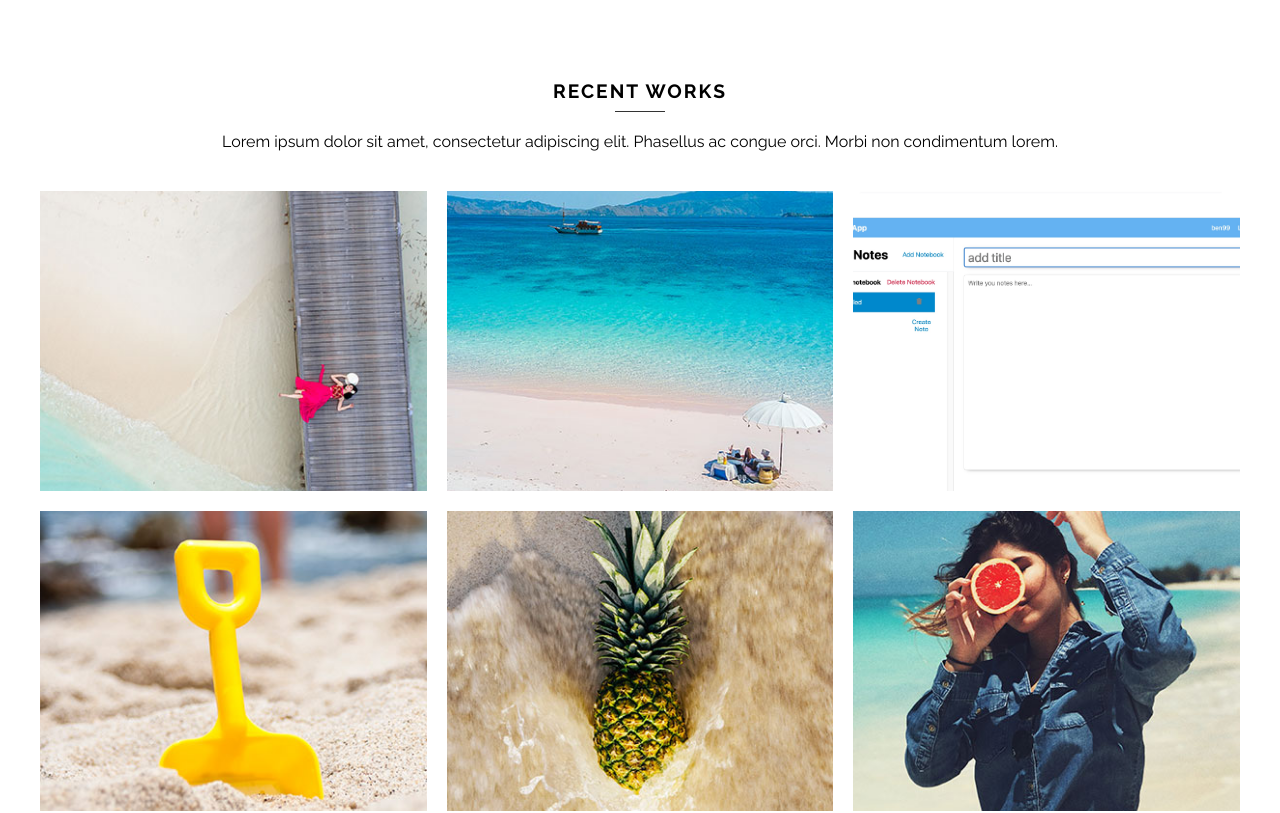
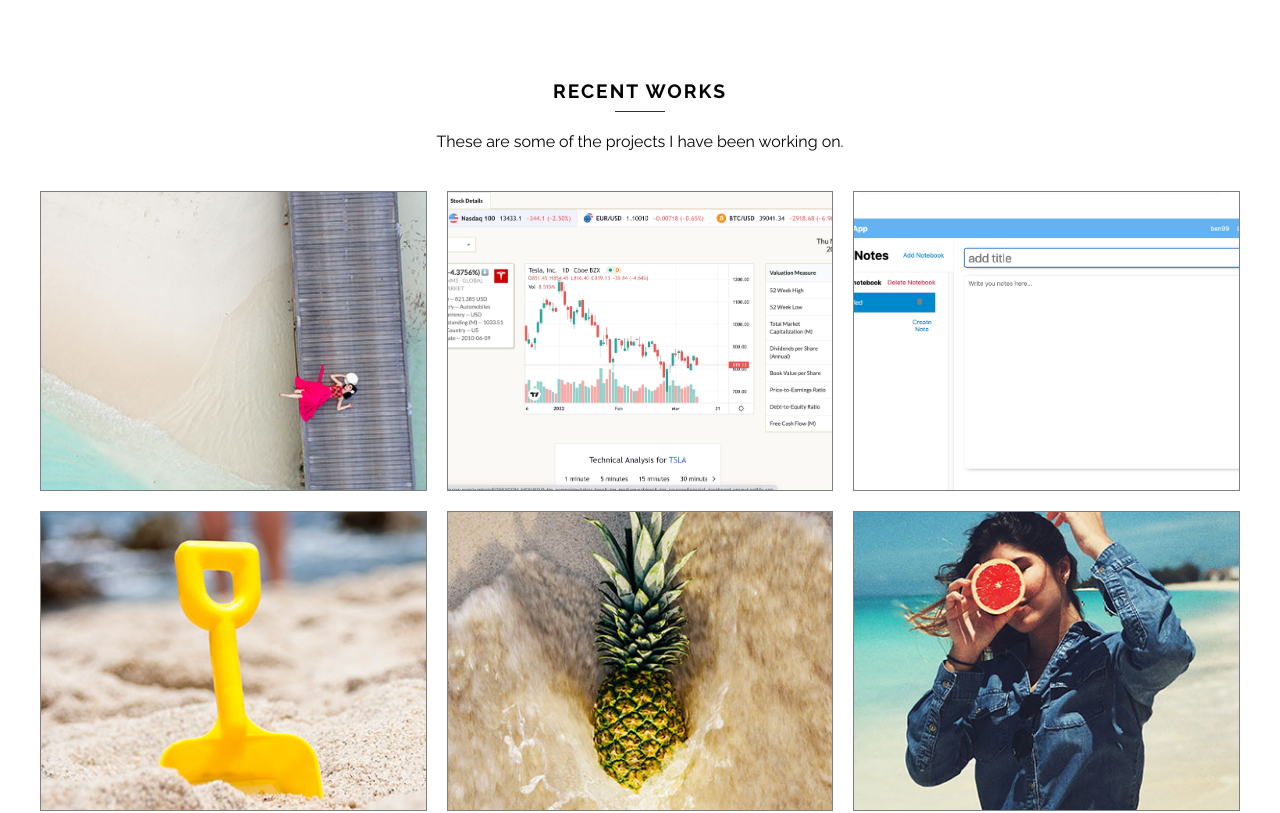
Before and after one commit to BenjacksonSE/portfolio, a React (Create React App) app: page / in a window 1280 px wide. Shown: the part 2160-2973 px from the top of the page. Built offline with nearby package versions, Linux system fonts and the light colour scheme.

Commit message:
Added dashboard to projects, cleaned up section slightly

```diff
--- a/src/components/Projects/Projects.js
+++ b/src/components/Projects/Projects.js
@@ -13,7 +13,7 @@ const Projects = () => {
     <section className={`${classes.projects} ${classes.adjust}`} id='projects'>
       <div className={classes.title}>
         <h2>Recent Works</h2>
-        <p>Lorem ipsum dolor sit amet, consectetur adipiscing elit. Phasellus ac congue orci. Morbi non condimentum lorem. </p>
+        <p>These are some of the projects I have been working on.</p>
       </div>
       <div className={classes.content}>
         <div className={classes.content__workBox}>
@@ -29,7 +29,11 @@ const Projects = () => {
             <img src={project2}/>
           </div>
           <div class={classes.textBox}>
-            <h3>Project02</h3>
+            <h3>Stock Dashboard</h3>
+            <p className={classes.textBox__textContent}>A tool to track and analize stocks aswell as manage a stock portfolio. Built using React and ChartJS.  Deployed on Netlify.</p>
+            <a href='https://financial-dashboard-project.netlify.app/' target="_blank">Demo</a>
+            <p> | </p>
+            <a href='https://github.com/dahyman91/financial-dashboard' target="_blank">Github</a>
           </div>
         </div>
         <div className={classes.content__workBox}>
@@ -38,7 +42,7 @@ const Projects = () => {
           </div>
           <div class={classes.textBox}>
             <h3>Notes App</h3>
-            <p className={classes.textBox__textContent}>Fullstack note taking app.  Users can create, edit, and delete notes and notebooks.  Deployed on netlify.</p>
+            <p className={classes.textBox__textContent}>Fullstack note taking app.  Users can create, edit, and delete notes and notebooks. Built using React and Ruby. Deployed on Netlify.</p>
             <a href='https://distracted-lichterman-ceb7b8.netlify.app/' target="_blank">Demo</a>
             <p> | </p>
             <a href='https://github.com/jmezalon/NotesApp' target="_blank">Github</a>
--- a/src/components/Projects/Projects.module.scss
+++ b/src/components/Projects/Projects.module.scss
@@ -46,6 +46,7 @@
   // width: 100%;
 
   &__workBox{
+    border: 1px solid rgba(0,0,0,0.5);
     position: relative;
     height: 300px;
     width: 100%;
```
Also changed, not shown: src/images/img2.jpg.
